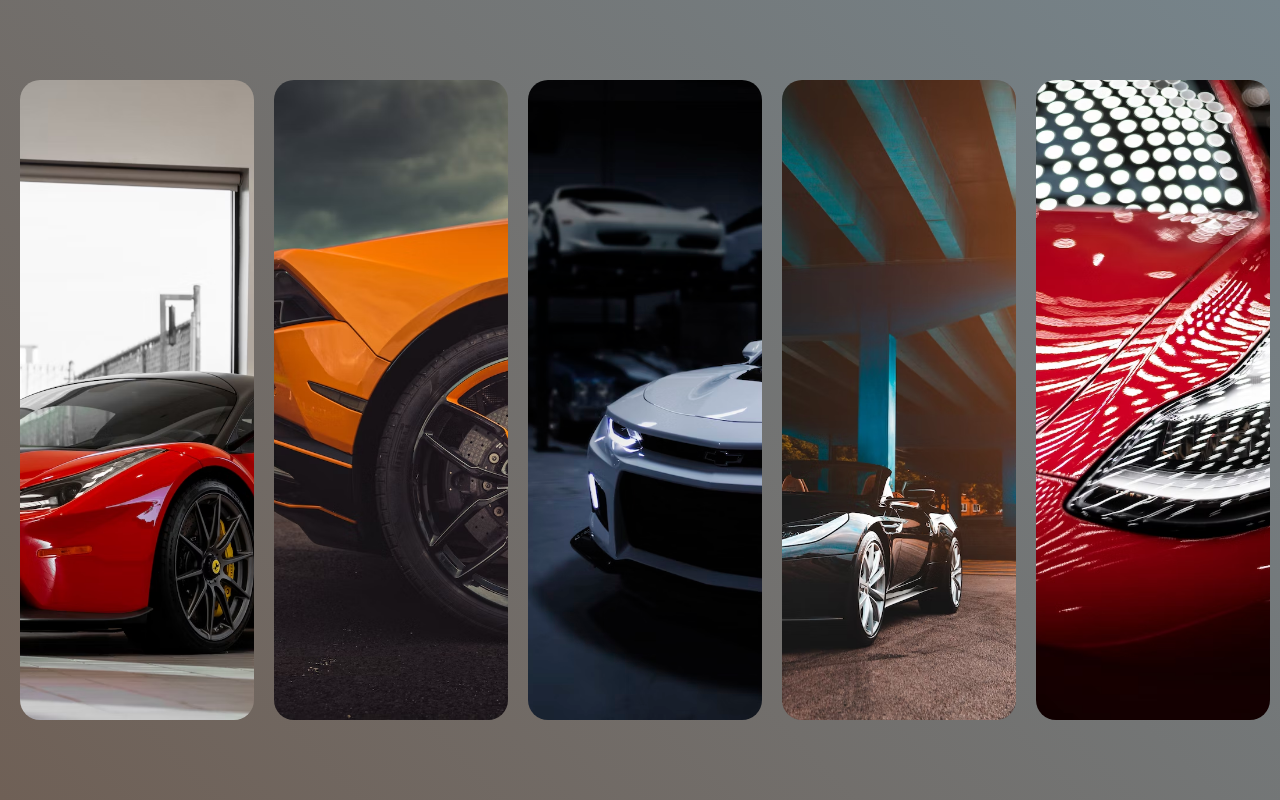
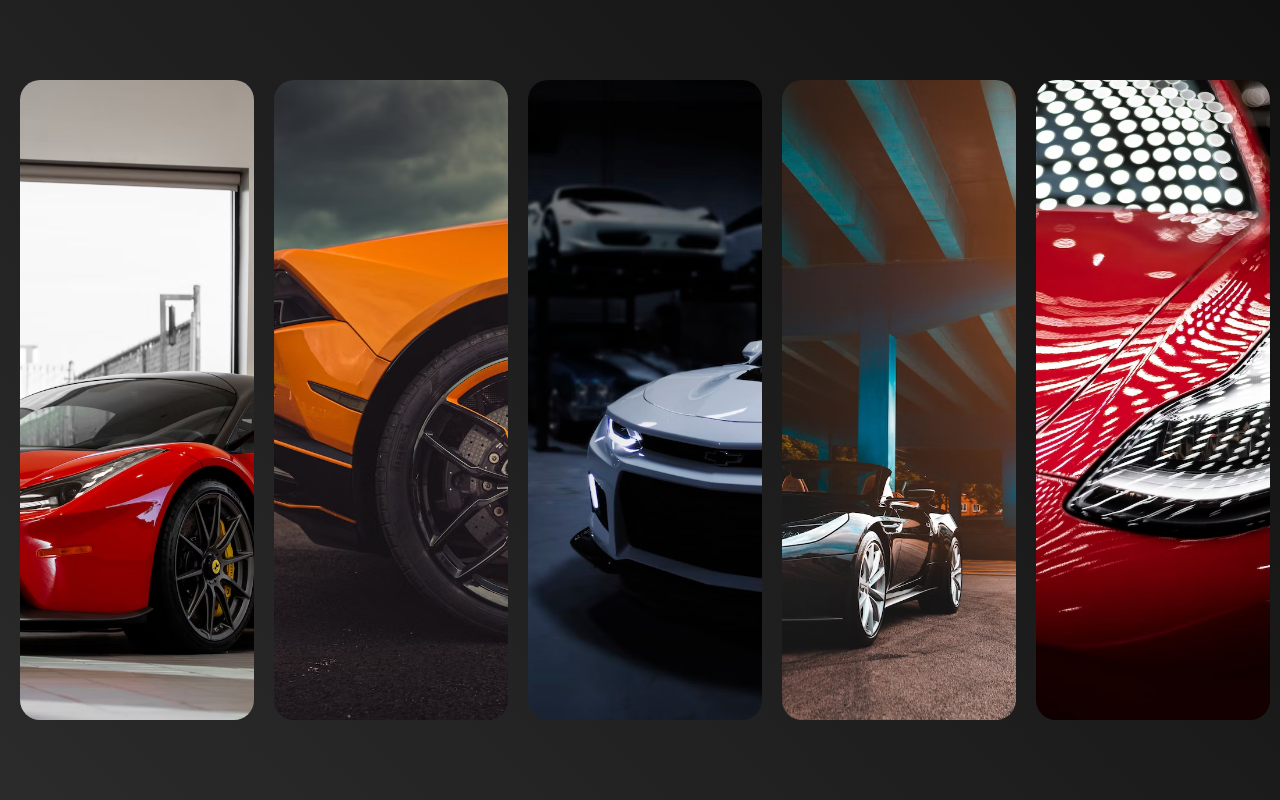
Before and after one commit to EgorFial/CardGalleries, a plain HTML site: page index.html in a window 1280 px wide. Drawn offline with Linux system fonts and the light colour scheme; a web font is replaced by a local one.

Commit message:
correction

```diff
--- a/script.js
+++ b/script.js
@@ -1,6 +1,3 @@
-
-alert(`Click on any pictures`)
-
 const slides = document.querySelectorAll('.slide');
 
 for(const slide of slides){
--- a/styles.css
+++ b/styles.css
@@ -8,7 +8,7 @@ body {
   font-family: 'Muli', sans-serif;
   overflow: hidden;
   margin: 0;
-  background: linear-gradient(45deg, #6f6056, #76848b);
+  background: linear-gradient(45deg, #2c2b2b,  #111);
 
   height: 100vh;
   display: flex;
```
Also changed, not shown: package.json (deleted, +0 -21 lines), 1 other file.
